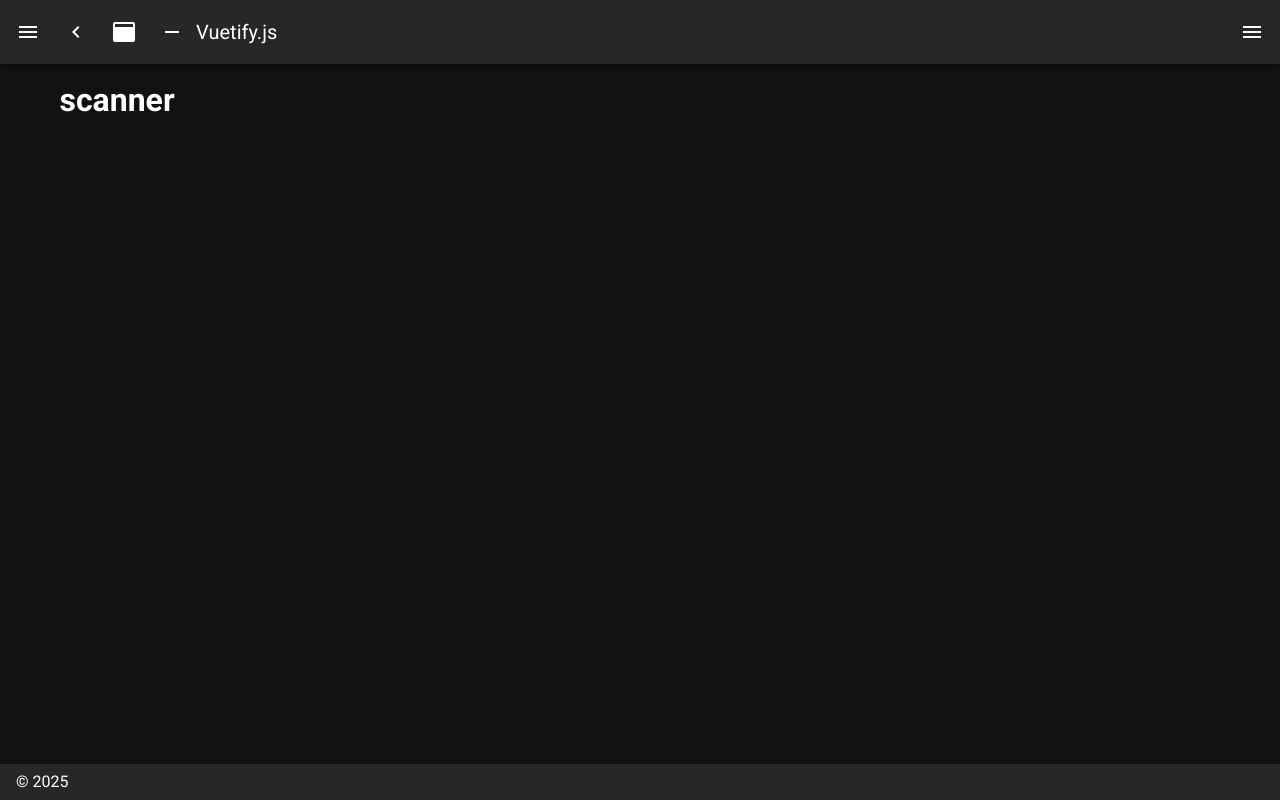
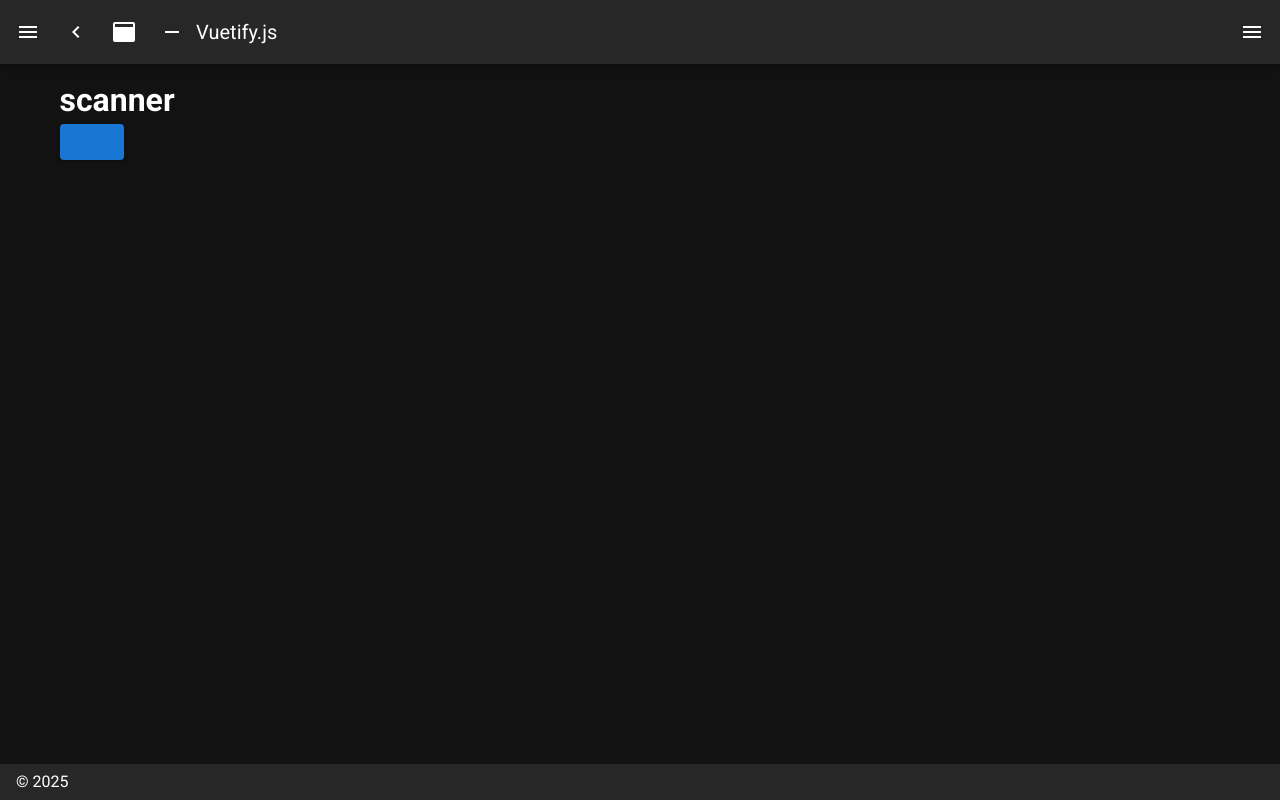
Before and after one commit to kikoman-ui/malig-qr-app, a Nuxt app: page /scanner in a window 1280 px wide. Built offline with nearby package versions, Linux system fonts and the light colour scheme.

Commit message:
commit mesage

```diff
--- a/pages/scanner.vue
+++ b/pages/scanner.vue
@@ -1,3 +1,9 @@
 <template>
-    <h1>scanner</h1>
+    <div>
+        <h1>scanner</h1>
+    <v-btn color="primary"
+  elevation="2"
+></v-btn>
+    </div>
+
 </template>
```
